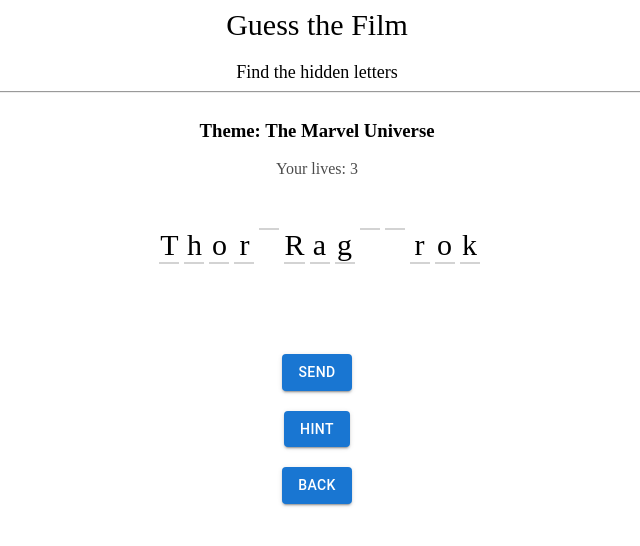
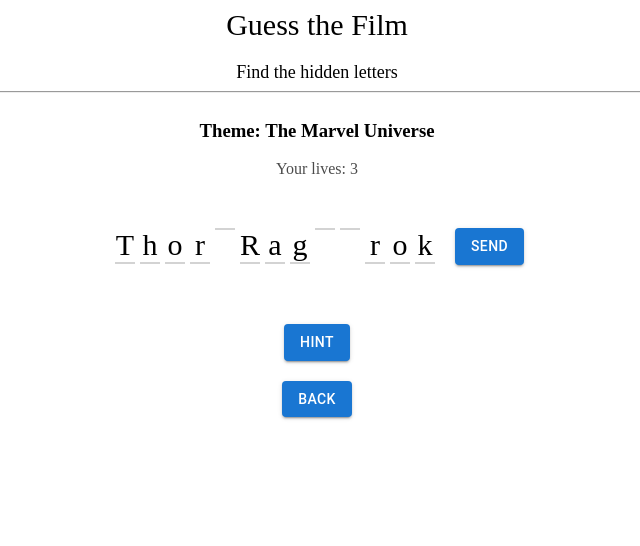
Before and after one commit to anresziii/guess-show-site, a React (Create React App) app: page /guess/1 in a window 1280 px wide. Shown: the top 546 px of the page, without its empty margins (323-963 px from the left). Built offline with nearby package versions, Linux system fonts and the light colour scheme.

Commit message:
some changes

```diff
--- a/src/App.tsx
+++ b/src/App.tsx
@@ -18,7 +18,7 @@
         <Route path="/home">
           <StartPage />
         </Route>
-        <Route path="/guess">
+        <Route path="/guess/:id">
           <GuessPage />
         </Route>
         <Redirect to="/home" />
--- a/src/components/GeneratedKey.tsx
+++ /dev/null
@@ -1,86 +0,0 @@
-import React, { FC, useState, useMemo, useEffect } from 'react'
-import LettersView from './LettersView';
-import data from "../movie.json"
-import "../style/App.css"
-
-interface IGenerated {
-    props: any
-    idpage: number
-}
-
-const GeneratedKey: FC<IGenerated> = (props) => {
-
-    const [keyBoard, setKeyBoard] = useState("")
-    const [arrayMovie, setArrayMovie] = useState<string[]>([])
-    const idPage = props.idpage
-    const nameMovie = data.results[idPage].title
-    const [idLetter, setIdLetter] = useState<number>(0)
-    const [indexArray, setIndexArray] = useState<number[]>([])
-    const arrayNameMovie = nameMovie.split(" ").join("").split("");
-
-    const sortArrays = () => {
-        for (let i = 3; i >= 0; i--) {
-            const randomIndex = Math.floor(Math.random() * arrayNameMovie.length)
-            if (randomIndex in indexArray) {
-                const randomIndex = Math.floor(Math.random() * arrayNameMovie.length)
-                arrayNameMovie.splice(randomIndex, 1, " ")
-                indexArray.push(randomIndex)
-            } else {
-                arrayNameMovie.splice(randomIndex, 1, " ")
-                indexArray.push(randomIndex)
-            }
-        }
-        indexArray.sort(function (a: any, b: any) {
-            return a - b;
-        })
-        console.log(indexArray)
-        setArrayMovie(arrayNameMovie)
-    }
-
-    useEffect(() => {
-        sortArrays()
-    }, [])
-
-    useEffect(() => {
-        const getKey = (e: any) => {
-            const key = e.key
-            let count = 0
-            for (let i = 65; i <= 90; i++) {
-                if (key.toUpperCase() == String.fromCharCode(i)) {
-                    count = 1
-                } else if (key.toLowerCase() == "backspace") {
-                    count = 10
-                }
-            }
-
-            if (count == 1) {
-                arrayMovie.splice(indexArray[idLetter], 1, key)
-                setIdLetter(idLetter + 1)
-                console.log(idLetter)
-                console.log(indexArray[idLetter])
-            } else if (count == 10) {
-                if (idLetter >= 1) {
-                    setIdLetter(idLetter - 1)
-                    arrayMovie.splice(indexArray[idLetter], 1, "")
-                    console.log(idLetter)
-                    console.log(indexArray[idLetter])
-                }
-            }
-            setKeyBoard(key)
-        }
-        document.addEventListener("keydown", getKey)
-        return () => {
-            document.removeEventListener("keydown", getKey);
-        }
-    }, [idLetter])
-
-    return (
-        <div className="down__word">
-            {arrayMovie.map((letter: any) =>
-                <LettersView letters={letter} props={undefined} />
-            )}
-        </div>
-    )
-}
-
-export default GeneratedKey
--- a/src/components/ui/modalTwo/MyModalTwo.module.css
+++ b/src/components/ui/modalTwo/MyModalTwo.module.css
@@ -9,6 +9,8 @@
 }
 
 .myModalContent {
+    display: flex;
+    justify-content: center;
     padding: 25px;
     background: white;
     border-radius: 16px;
--- a/src/pages/GuessPage.tsx
+++ b/src/pages/GuessPage.tsx
@@ -2,7 +2,6 @@
 import { truncateSync } from 'fs'
 import React, { FC, useEffect, useState } from 'react'
 import { useHistory } from "react-router-dom"
-import GeneratedKey from '../components/GeneratedKey'
 import LettersView from '../components/LettersView'
 import MyModal from '../components/ui/modal/MyModal'
 import MyModalTwo from '../components/ui/modalTwo/MyModalTwo'
@@ -11,18 +10,31 @@
 
 const GuessPage: FC = () => {
     const router = useHistory()
-    const [word, setWord] = useState<string>("")
+    const [idPage, setIdPage] = useState<number>(0)
+    const [idPageView, setIdPageView] = useState<number>(1)
     const [modal, setModal] = useState(false)
     const [modalTwo, setModalTwo] = useState(false)
+    const [keyBoard, setKeyBoard] = useState("")
+    const [value, setValue] = useState<any>({})
+    const [word, setWord] = useState<string>("")
     const [lives, setLives] = useState<number>(3)
-    const [idPage, setIdPage] = useState<number>(0)
+    const [arrayMovie, setArrayMovie] = useState<string[]>([])
+    const [idLetter, setIdLetter] = useState<number>(0)
+    const [indexArray, setIndexArray] = useState<number[]>([])
     const nameMovie = data.results[idPage].title
     const hintMovie = data.results[idPage].overview
+    const arrayNameMovie = nameMovie.split(" ").join("").split("");
 
     const checkLives = () => {
-        setWord(word)
+        const nameWord = arrayMovie.join("")
+        setWord(nameWord)
+        console.log(word)
+        console.log(nameMovie)
         if (word === nameMovie) {
             setIdPage(idPage + 1)
+            setIdPageView(idPageView + 1)
+            const idPageX = idPageView + 1
+            router.push(`/guess/${idPageX}`)
             setLives(3)
             let rightAnswerLocal = parseInt(JSON.parse(localStorage.getItem("rightAnswer")!))
             rightAnswerLocal += 1
@@ -38,6 +50,66 @@
         }
     }
 
+    const refresh = () => {
+        setValue({});
+    }
+
+    const sortArrays = () => {
+        for (let i = 3; i >= 0; i--) {
+            const randomIndex = Math.floor(Math.random() * arrayNameMovie.length)
+            if (randomIndex in indexArray) {
+                const randomIndex = Math.floor(Math.random() * arrayNameMovie.length)
+                arrayNameMovie.splice(randomIndex, 1, " ")
+                indexArray.push(randomIndex)
+            } else {
+                arrayNameMovie.splice(randomIndex, 1, " ")
+                indexArray.push(randomIndex)
+            }
+        }
+        indexArray.sort(function (a: any, b: any) {
+            return a - b;
+        })
+        setArrayMovie(arrayNameMovie)
+    }
+
+    useEffect(() => {
+        sortArrays()
+    }, [])
+
+    useEffect(() => {
+        const getKey = (e: any) => {
+            const key = e.key
+            let count = 0
+            for (let i = 65; i <= 90; i++) {
+                if (key.toUpperCase() == String.fromCharCode(i)) {
+                    count = 1
+                } else if (key.toLowerCase() == "backspace") {
+                    count = 10
+                }
+            }
+            if (count == 1) {
+                if (idLetter <= 3) {
+                    arrayMovie.splice(indexArray[idLetter], 1, key)
+                    setIdLetter(idLetter + 1)
+                    console.log(idLetter)
+                    console.log(indexArray[idLetter])
+                }
+            } else if (count == 10) {
+                if (idLetter >= 1) {
+                    setIdLetter(idLetter - 1)
+                    arrayMovie.splice(indexArray[idLetter], 1, "")
+                    console.log(idLetter)
+                    console.log(indexArray[idLetter])
+                }
+            }
+            setKeyBoard(key)
+        }
+        document.addEventListener("keydown", getKey)
+        return () => {
+            document.removeEventListener("keydown", getKey);
+        }
+    }, [idLetter])
+
     return (
         <div>
             <div className="app__up">
@@ -49,13 +121,15 @@
                 <h3>Theme: {data.name}</h3>
                 <div className="down__lives">Your lives: {lives}</div>
                 <div className="down__word">
-                    <GeneratedKey idpage={idPage} props={undefined}/>
-                </div>
-                <div className="button__send">
-                    <Button variant="contained" onClick={() => {
-                        checkLives()
-                        setWord("")
-                    }}>Send</Button>
+                    {arrayMovie.map((letter: any) =>
+                        <LettersView letters={letter} props={undefined} />
+                    )}
+                    <div className="button__send">
+                        <Button variant="contained" onClick={() => {
+                            checkLives()
+                            refresh()
+                        }}>Send</Button>
+                    </div>
                 </div>
                 <div className="hint__block">
                     <MyModal visible={modal} setVisible={setModal}>
@@ -67,7 +141,7 @@
                 </div>
                 <Button variant="contained" onClick={() => router.push("/home")}>Back</Button>
                 <MyModalTwo visible={modalTwo} setVisible={setModalTwo}>
-                    Text
+                    <Button variant="contained" onClick={() => window.location.reload()}>Restart</Button>
                 </MyModalTwo>
             </div>
         </div>
--- a/src/pages/StartPage.tsx
+++ b/src/pages/StartPage.tsx
@@ -17,7 +17,7 @@
             <hr />
             <div className="app__down">
                 <div className="button__start">
-                    <Button variant="contained" onClick={() => router.push("/guess")}>Start</Button>
+                    <Button variant="contained" onClick={() => router.push("/guess/1")}>Start</Button>
                 </div>
                 <div className="hint__block">
                     <MyModal visible={modal} setVisible={setModal}>
--- a/src/style/App.css
+++ b/src/style/App.css
@@ -35,7 +35,7 @@
 }
 
 .button__send {
-  margin: 0 0 20px 0;
+  margin: 30px 0 0 20px;
 }
 
 .hint__block {
@@ -45,6 +45,11 @@
 
 .hint__button {
   margin: 0 0 20px 0;
+}
+
+.button__reload {
+  display: flex;
+  justify-content: center;
 }
 
 .next__button {
```
Also changed, not shown: src/movie.json (+1 -1 lines), src/pages/GuessById.tsx (added, +11 -0 lines).
